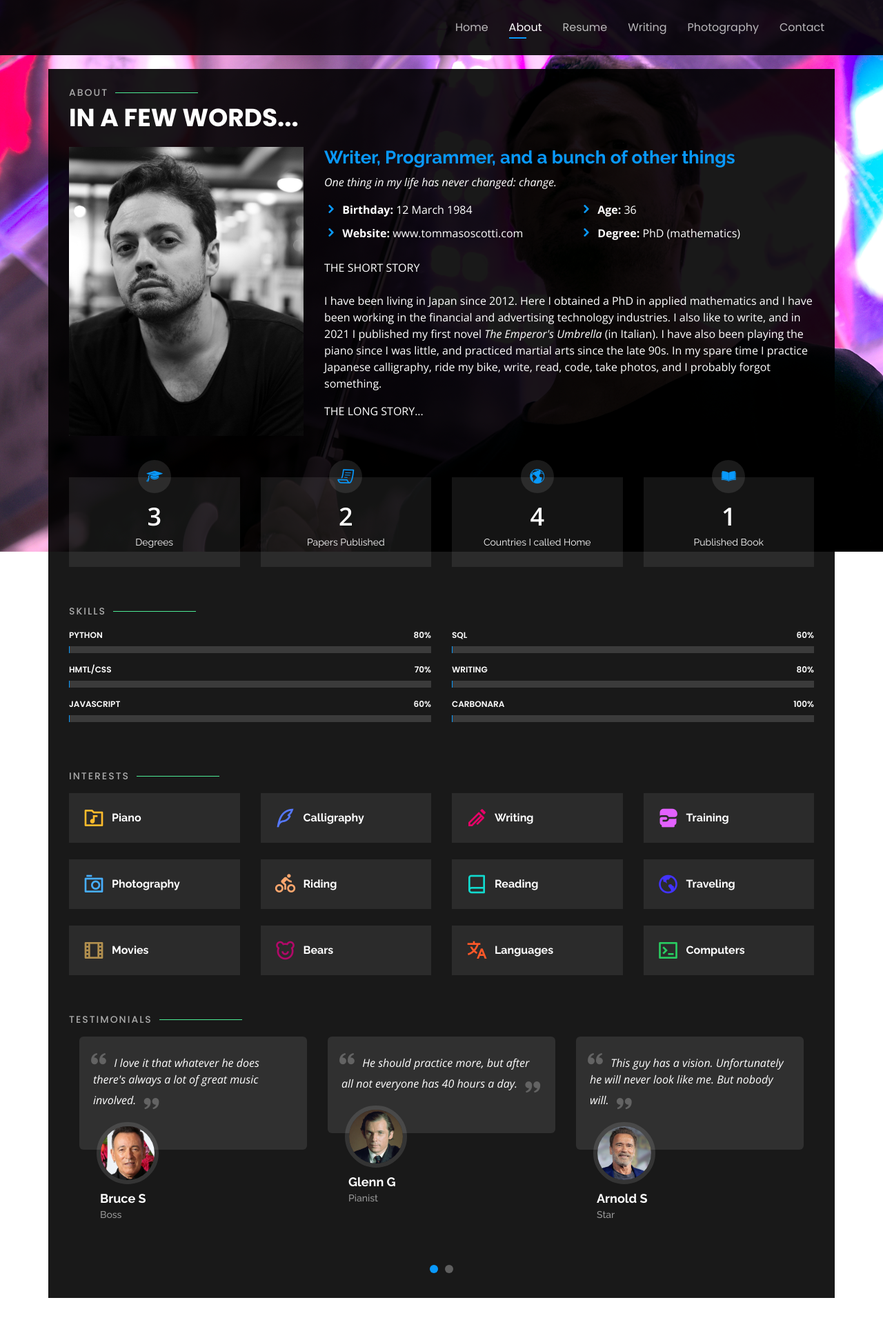
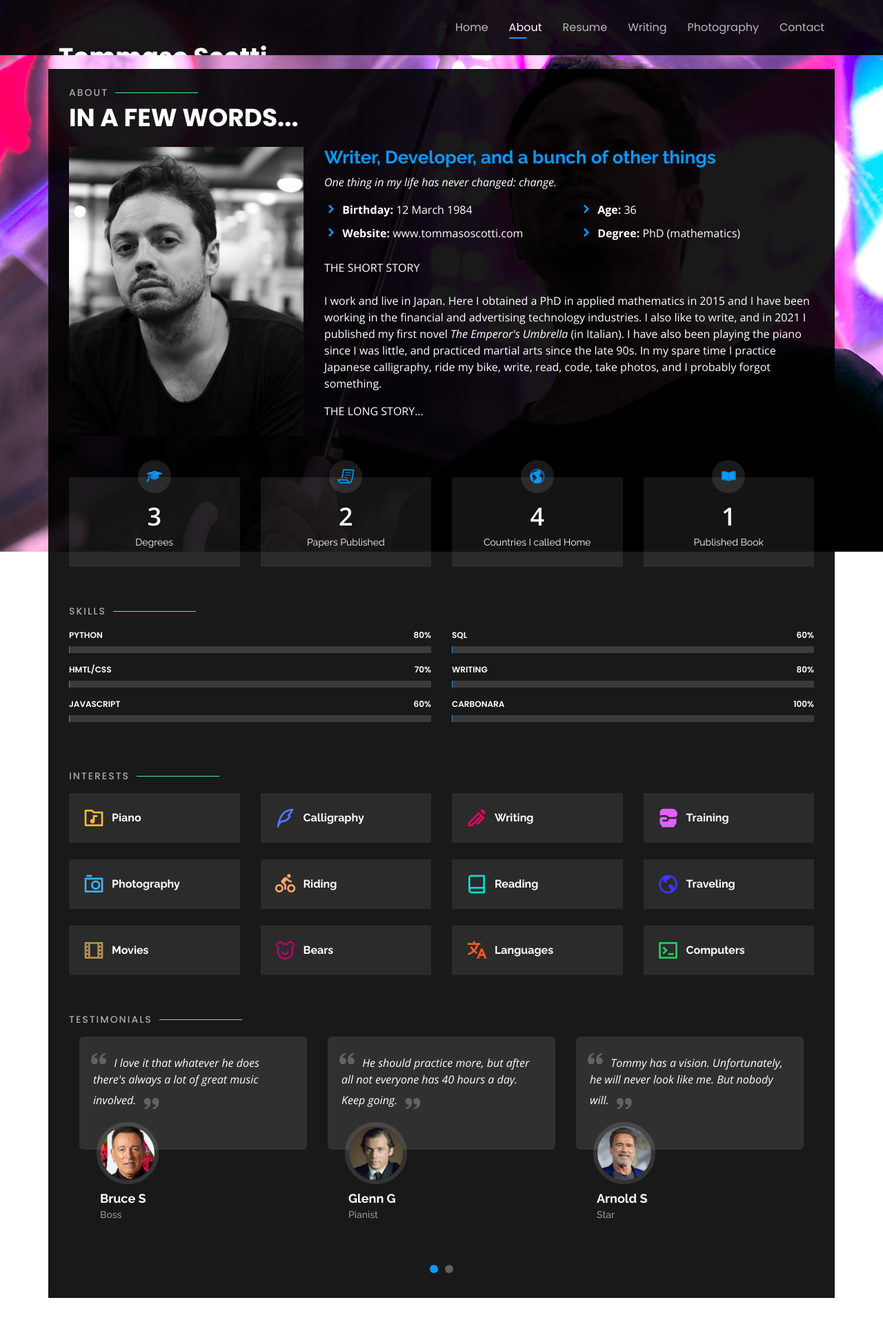
Before and after one commit to thomscot/hokuthom, a Flask app: page / in a window 1280 px wide, after a click on "About". Shown: the whole page at 69% size. Run offline with Flask 2, Linux system fonts and the light colour scheme; some libraries are stand-ins or nearby versions.

Commit message:
Minor fixes. Add links etc.

```diff
--- a/app/static/css/style.css
+++ b/app/static/css/style.css
@@ -288,7 +288,7 @@ h1, h2, h3, h4, h5, h6 {
 
 #header.header-top h1 {
   margin-right: auto;
-    margin-top: 2105px;
+    margin-top: 25px;
   font-size: 36px;
 }
 
--- a/app/templates/index.html
+++ b/app/templates/index.html
@@ -48,7 +48,7 @@
       <h1><a href="index.html">Tommaso Scotti</a></h1>
       <!-- Uncomment below if you prefer to use an image logo -->
        <!--<a href="index.html" class="mr-auto"><img src="../static/img/logo.png" alt="" class="img-fluid"></a>-->
-      <h2>斗 Writer, developer. I don't even know 武</h2>
+      <h2>斗 Writer, developer. I don't even know. 武</h2>
 
       <nav class="nav-menu d-none d-lg-block">
         <ul>
@@ -87,7 +87,7 @@
           <img src="../static/img/me.jpg" class="img-fluid" alt="">
         </div>
         <div class="col-lg-8 pt-4 pt-lg-0 content" data-aos="fade-left">
-          <h3>Writer, Programmer, and a bunch of other things</h3>
+          <h3>Writer, Developer, and a bunch of other things</h3>
           <p class="font-italic">
             One thing in my life has never changed: change.
           </p>
@@ -109,7 +109,7 @@
           THE SHORT STORY
           </br> </br>
           <p>
-            I have been living in Japan since 2012. Here I obtained a PhD in applied mathematics and I have been working in the
+            I work and live in Japan. Here I obtained a PhD in applied mathematics in 2015 and I have been working in the
             financial and advertising technology industries. I also like to write, and in 2021 I published my first novel <em>The Emperor's Umbrella</em>
             (in Italian). I have also been playing the piano since I was little, and practiced martial arts since the late 90s. In my spare time I
             practice Japanese calligraphy, ride my bike, write, read, code, take photos, and I probably forgot something.
@@ -387,7 +387,7 @@
         <div class="testimonial-item">
           <p>
             <i class="bx bxs-quote-alt-left quote-icon-left"></i>
-            He should practice more, but after all not everyone has 40 hours a day.
+            He should practice more, but after all not everyone has 40 hours a day. Keep going.
             <i class="bx bxs-quote-alt-right quote-icon-right"></i>
           </p>
           <img src="../static/img/testimonials/gg.jpeg" class="testimonial-img" alt="gg">
@@ -398,7 +398,7 @@
         <div class="testimonial-item">
           <p>
             <i class="bx bxs-quote-alt-left quote-icon-left"></i>
-            This guy has a vision. Unfortunately he will never look like me. But nobody will.
+            Tommy has a vision. Unfortunately, he will never look like me. But nobody will.
             <i class="bx bxs-quote-alt-right quote-icon-right"></i>
           </p>
           <img src="../static/img/testimonials/arnold.jpg" class="testimonial-img" alt="arnold">
@@ -418,7 +418,7 @@
 
       <div class="section-title">
         <h2>Resume</h2>
-        <p>Check My Resume</p>
+        <p>How I pay the bills</p>
       </div>
 
       <div class="row">
@@ -464,7 +464,7 @@
           <div class="resume-item">
             <h4>Data Analyst</h4>
             <h5>February 2020 - Present</h5>
-            <p><em>Criteo, Tokyo, Japan </em></p>
+            <p><em><a href="https://www.criteo.com/" target="_blank">Criteo</a>, Tokyo, Japan </em></p>
             <p>
             <ul>
               <li>Supporting the commercial team providing insights through data analytics.</li>
@@ -477,7 +477,7 @@
           <div class="resume-item">
             <h4>Data Scientist</h4>
             <h5>December 2017 - October 2019</h5>
-            <p><em>Quoine, Tokyo, JP</em></p>
+            <p><em><a href="https://www.liquid.com/" target="_blank">Quoine</a>, Tokyo, JP</em></p>
             <p>
             <ul>
               <li>Implemented from scratch a dashboard-like web application providing an interface to run scripts, generate reports, and visualize a variety of data. This tool become very popular and used across multiple departments in the whole company.</li>
@@ -489,7 +489,7 @@
           <div class="resume-item">
             <h4>Developer</h4>
             <h5>October 2015 - November 2017</h5>
-            <p><em>SBI BITS, Tokyo, JP</em></p>
+            <p><em><a href="https://www.sbibits.com/" target="_blank">SBI BITS</a>, Tokyo, JP</em></p>
             <p>
             <ul>
               <li>Run data analytics on financial instruments to improve prop trading business.</li>
```
